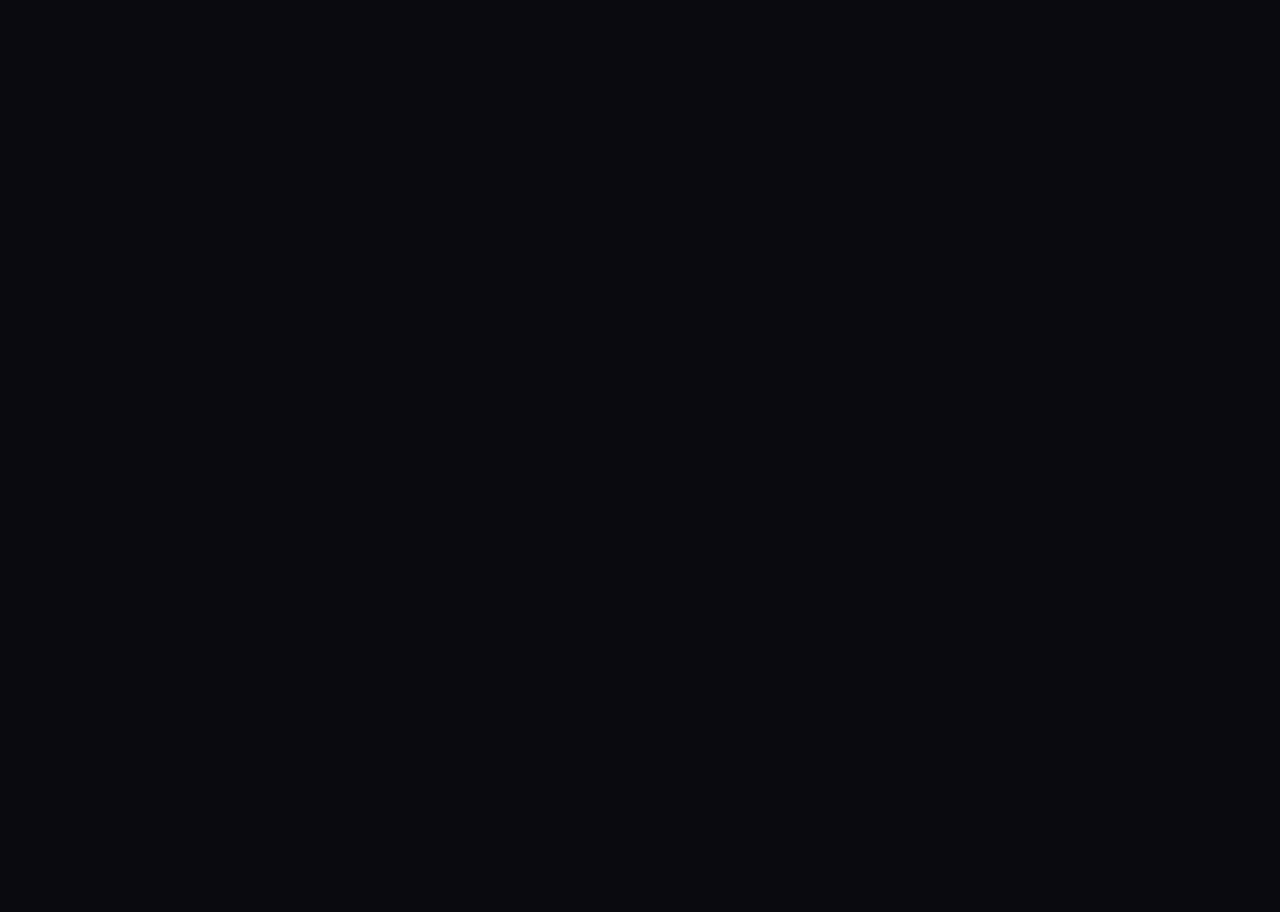
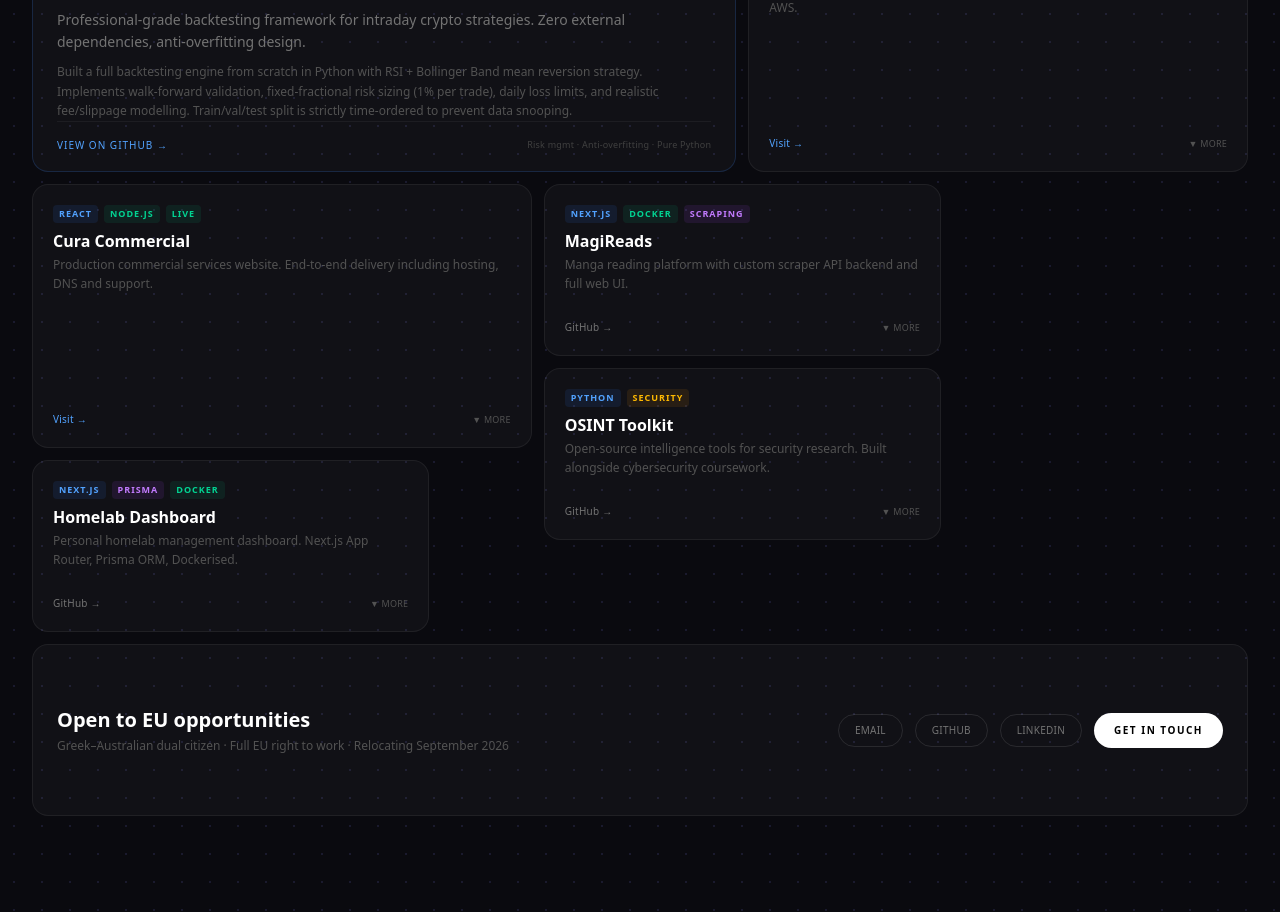
Before and after one commit to V0NOG/resumeWebsite, a Next.js app: page / in a window 1280 px wide. Shown: the part 1260-2172 px from the top of the page. Before the commit the page ends 1252 px from the top, so only its background shows below. Built offline with nearby package versions, Linux system fonts and the light colour scheme.

Commit message:
feat: complete bento grid with all cards, projects and contact bar

```diff
--- a/src/app/page.tsx
+++ b/src/app/page.tsx
@@ -4,6 +4,20 @@
 import AboutCard from "@/components/cards/AboutCard";
 import SkillsCard from "@/components/cards/SkillsCard";
 import YearsCard from "@/components/cards/YearsCard";
+import FeaturedProjectCard from "@/components/cards/FeaturedProjectCard";
+import ProjectCard from "@/components/cards/ProjectCard";
+import ContactBar from "@/components/cards/ContactBar";
+import { projects } from "@/data/projects";
+
+const nonFeatured = projects.filter((p) => !p.featured);
+
+const projectLayouts: { colSpan: number; rowSpan: number }[] = [
+  { colSpan: 5, rowSpan: 3 },
+  { colSpan: 5, rowSpan: 3 },
+  { colSpan: 4, rowSpan: 2 },
+  { colSpan: 4, rowSpan: 2 },
+  { colSpan: 4, rowSpan: 2 },
+];
 
 export default function Home() {
   return (
@@ -11,9 +25,23 @@
       <Nav />
       <Hero />
       <BentoGrid>
+        {/* Row 1: About + Skills + Years */}
         <AboutCard />
         <SkillsCard />
         <YearsCard />
+        {/* Row 2: Featured project */}
+        <FeaturedProjectCard />
+        {/* Rows 3–4: remaining projects */}
+        {nonFeatured.map((project, i) => (
+          <ProjectCard
+            key={project.id}
+            project={project}
+            colSpan={projectLayouts[i]?.colSpan ?? 4}
+            rowSpan={projectLayouts[i]?.rowSpan ?? 2}
+          />
+        ))}
+        {/* Contact bar */}
+        <ContactBar />
       </BentoGrid>
     </main>
   );
--- /dev/null
+++ b/src/components/cards/ContactBar.tsx
@@ -0,0 +1,124 @@
+"use client";
+
+import { useState } from "react";
+
+const FORMSPREE_ID = "YOUR_FORMSPREE_ID";
+
+export default function ContactBar() {
+  const [open, setOpen] = useState(false);
+  const [status, setStatus] = useState<"idle" | "sending" | "sent" | "error">("idle");
+
+  async function handleSubmit(e: React.FormEvent<HTMLFormElement>) {
+    e.preventDefault();
+    setStatus("sending");
+    const form = e.currentTarget;
+    try {
+      const res = await fetch(`https://formspree.io/f/${FORMSPREE_ID}`, {
+        method: "POST",
+        body: new FormData(form),
+        headers: { Accept: "application/json" },
+      });
+      setStatus(res.ok ? "sent" : "error");
+      if (res.ok) form.reset();
+    } catch {
+      setStatus("error");
+    }
+  }
+
+  return (
+    <div
+      id="contact"
+      className="bento-card p-6"
+      style={{ gridColumn: "span 12", gridRow: "span 2" }}
+    >
+      {!open ? (
+        <div className="flex items-center justify-between h-full">
+          <div>
+            <p className="font-display font-bold text-white text-xl mb-1">
+              Open to EU opportunities
+            </p>
+            <p className="text-neutral-600 text-xs">
+              Greek–Australian dual citizen · Full EU right to work · Relocating September 2026
+            </p>
+          </div>
+          <div className="flex items-center gap-3">
+            <a
+              href="mailto:stormbreaker128@gmail.com"
+              className="text-[10px] tracking-wide uppercase text-neutral-500 hover:text-white px-4 py-2 rounded-full border border-white/10 hover:border-white/20 transition-all"
+            >
+              Email
+            </a>
+            <a
+              href="https://github.com/V0NOG"
+              target="_blank"
+              rel="noopener noreferrer"
+              className="text-[10px] tracking-wide uppercase text-neutral-500 hover:text-white px-4 py-2 rounded-full border border-white/10 hover:border-white/20 transition-all"
+            >
+              GitHub
+            </a>
+            <a
+              href="https://linkedin.com/in/YOUR_LINKEDIN_SLUG"
+              target="_blank"
+              rel="noopener noreferrer"
+              className="text-[10px] tracking-wide uppercase text-neutral-500 hover:text-white px-4 py-2 rounded-full border border-white/10 hover:border-white/20 transition-all"
+            >
+              LinkedIn
+            </a>
+            <button
+              onClick={() => setOpen(true)}
+              className="text-[10px] font-semibold tracking-[1.5px] uppercase px-5 py-2.5 bg-white text-black rounded-full hover:bg-neutral-200 transition-colors"
+            >
+              Get in Touch
+            </button>
+          </div>
+        </div>
+      ) : (
+        <div>
+          <div className="flex items-center justify-between mb-4">
+            <p className="font-display font-bold text-white text-lg">Send a message</p>
+            <button
+              onClick={() => setOpen(false)}
+              className="text-neutral-600 hover:text-white text-sm transition-colors"
+              aria-label="Close contact form"
+            >
+              ✕
+            </button>
+          </div>
+          <form onSubmit={handleSubmit} className="grid grid-cols-3 gap-3">
+            <input
+              name="name"
+              type="text"
+              required
+              placeholder="Name"
+              className="bg-white/5 border border-white/10 rounded-lg px-4 py-2.5 text-white placeholder-neutral-600 text-sm focus:outline-none focus:border-blue-500/50 col-span-1"
+            />
+            <input
+              name="email"
+              type="email"
+              required
+              placeholder="Email"
+              className="bg-white/5 border border-white/10 rounded-lg px-4 py-2.5 text-white placeholder-neutral-600 text-sm focus:outline-none focus:border-blue-500/50 col-span-1"
+            />
+            <button
+              type="submit"
+              disabled={status === "sending" || status === "sent"}
+              className="text-[11px] font-semibold tracking-[1px] uppercase bg-white text-black rounded-lg hover:bg-neutral-200 transition-colors disabled:opacity-50 col-span-1"
+            >
+              {status === "idle" && "Send"}
+              {status === "sending" && "Sending…"}
+              {status === "sent" && "Sent ✓"}
+              {status === "error" && "Error — retry"}
+            </button>
+            <textarea
+              name="message"
+              required
+              rows={2}
+              placeholder="Message"
+              className="bg-white/5 border border-white/10 rounded-lg px-4 py-2.5 text-white placeholder-neutral-600 text-sm focus:outline-none focus:border-blue-500/50 col-span-3 resize-none"
+            />
+          </form>
+        </div>
+      )}
+    </div>
+  );
+}
--- /dev/null
+++ b/src/components/cards/FeaturedProjectCard.tsx
@@ -0,0 +1,50 @@
+import { projects } from "@/data/projects";
+
+export default function FeaturedProjectCard() {
+  const project = projects.find((p) => p.featured)!;
+
+  return (
+    <div
+      id="projects"
+      className="bento-card p-6 flex flex-col"
+      style={{
+        gridColumn: "span 7",
+        gridRow: "span 3",
+        borderColor: "rgba(59,130,246,0.2)",
+      }}
+    >
+      <div className="flex gap-2 mb-4">
+        {project.tags.map((tag) => (
+          <span
+            key={tag.label}
+            className={`text-[9px] tracking-[1px] uppercase font-semibold px-2 py-0.5 rounded ${tag.color} ${tag.bg}`}
+          >
+            {tag.label}
+          </span>
+        ))}
+      </div>
+
+      <h3 className="font-display font-bold text-white text-2xl mb-3 leading-tight">
+        {project.name}
+      </h3>
+      <p className="text-neutral-500 text-sm leading-relaxed mb-2">{project.description}</p>
+      <p className="text-neutral-600 text-xs leading-relaxed">{project.detail}</p>
+
+      <div className="mt-auto pt-4 border-t border-white/5 flex items-center justify-between">
+        {project.githubUrl && (
+          <a
+            href={project.githubUrl}
+            target="_blank"
+            rel="noopener noreferrer"
+            className="text-[10px] tracking-[1px] uppercase text-blue-400 hover:text-blue-300 transition-colors"
+          >
+            View on GitHub →
+          </a>
+        )}
+        <p className="text-[9px] text-neutral-700 tracking-wide">
+          Risk mgmt · Anti-overfitting · Pure Python
+        </p>
+      </div>
+    </div>
+  );
+}
--- /dev/null
+++ b/src/components/cards/ProjectCard.tsx
@@ -0,0 +1,73 @@
+"use client";
+
+import { useState } from "react";
+import type { Project } from "@/data/projects";
+
+type Props = {
+  project: Project;
+  colSpan: number;
+  rowSpan: number;
+};
+
+export default function ProjectCard({ project, colSpan, rowSpan }: Props) {
+  const [expanded, setExpanded] = useState(false);
+
+  return (
+    <div
+      className="bento-card p-5 flex flex-col overflow-hidden"
+      style={{ gridColumn: `span ${colSpan}`, gridRow: `span ${rowSpan}` }}
+    >
+      <div className="flex flex-wrap gap-1.5 mb-2">
+        {project.tags.map((tag) => (
+          <span
+            key={tag.label}
+            className={`text-[9px] tracking-[1px] uppercase font-semibold px-1.5 py-0.5 rounded ${tag.color} ${tag.bg}`}
+          >
+            {tag.label}
+          </span>
+        ))}
+      </div>
+
+      <h3 className="font-display font-bold text-white text-base leading-tight mb-1">
+        {project.name}
+      </h3>
+      <p className="text-neutral-600 text-xs leading-relaxed mb-3">{project.description}</p>
+
+      {expanded && (
+        <p className="text-neutral-500 text-xs leading-relaxed mb-3 border-t border-white/5 pt-3">
+          {project.detail}
+        </p>
+      )}
+
+      <div className="mt-auto flex items-center gap-4">
+        {project.liveUrl && (
+          <a
+            href={project.liveUrl}
+            target="_blank"
+            rel="noopener noreferrer"
+            className="text-[10px] text-blue-400 hover:text-blue-300 transition-colors tracking-wide"
+          >
+            Visit →
+          </a>
+        )}
+        {project.githubUrl && (
+          <a
+            href={project.githubUrl}
+            target="_blank"
+            rel="noopener noreferrer"
+            className="text-[10px] text-neutral-500 hover:text-neutral-300 transition-colors tracking-wide"
+          >
+            GitHub →
+          </a>
+        )}
+        <button
+          onClick={() => setExpanded(!expanded)}
+          className="ml-auto text-[9px] text-neutral-600 hover:text-neutral-400 transition-colors uppercase tracking-wide"
+          aria-expanded={expanded}
+        >
+          {expanded ? "▲ Less" : "▼ More"}
+        </button>
+      </div>
+    </div>
+  );
+}
```
